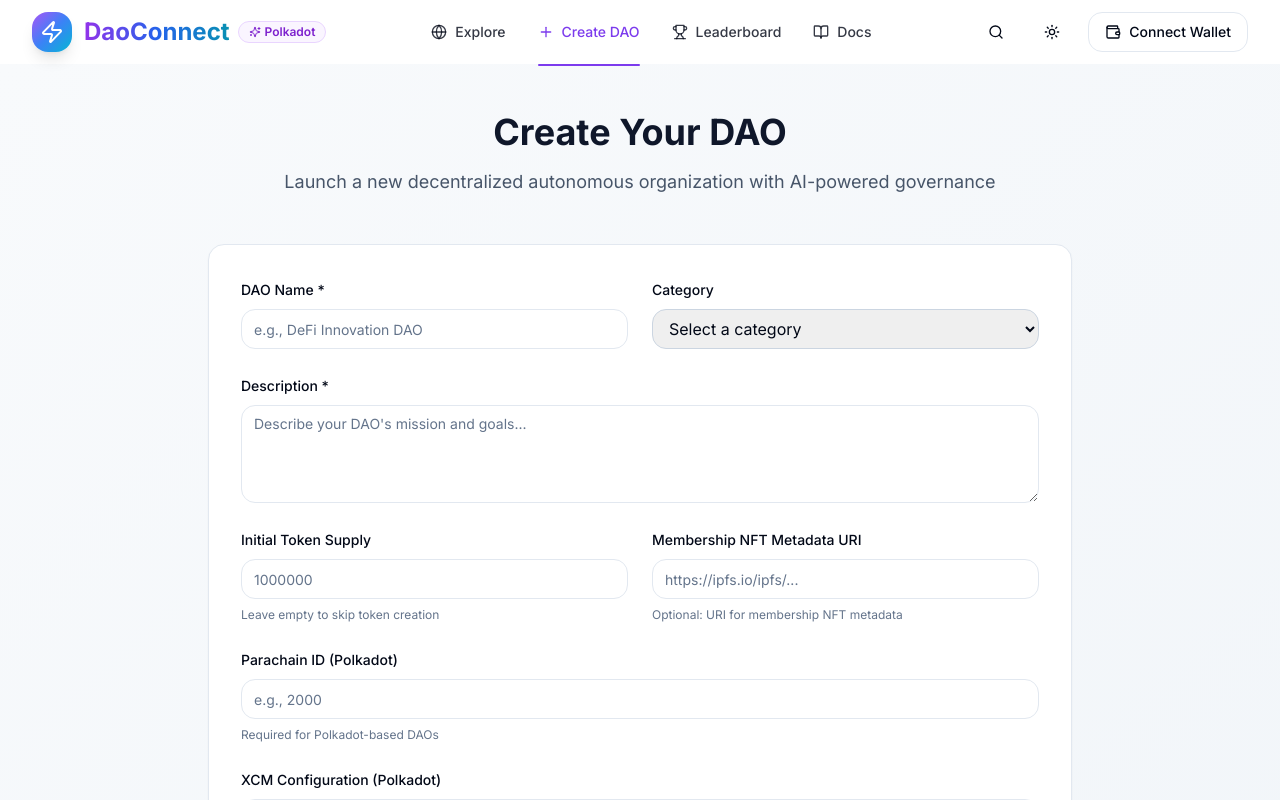
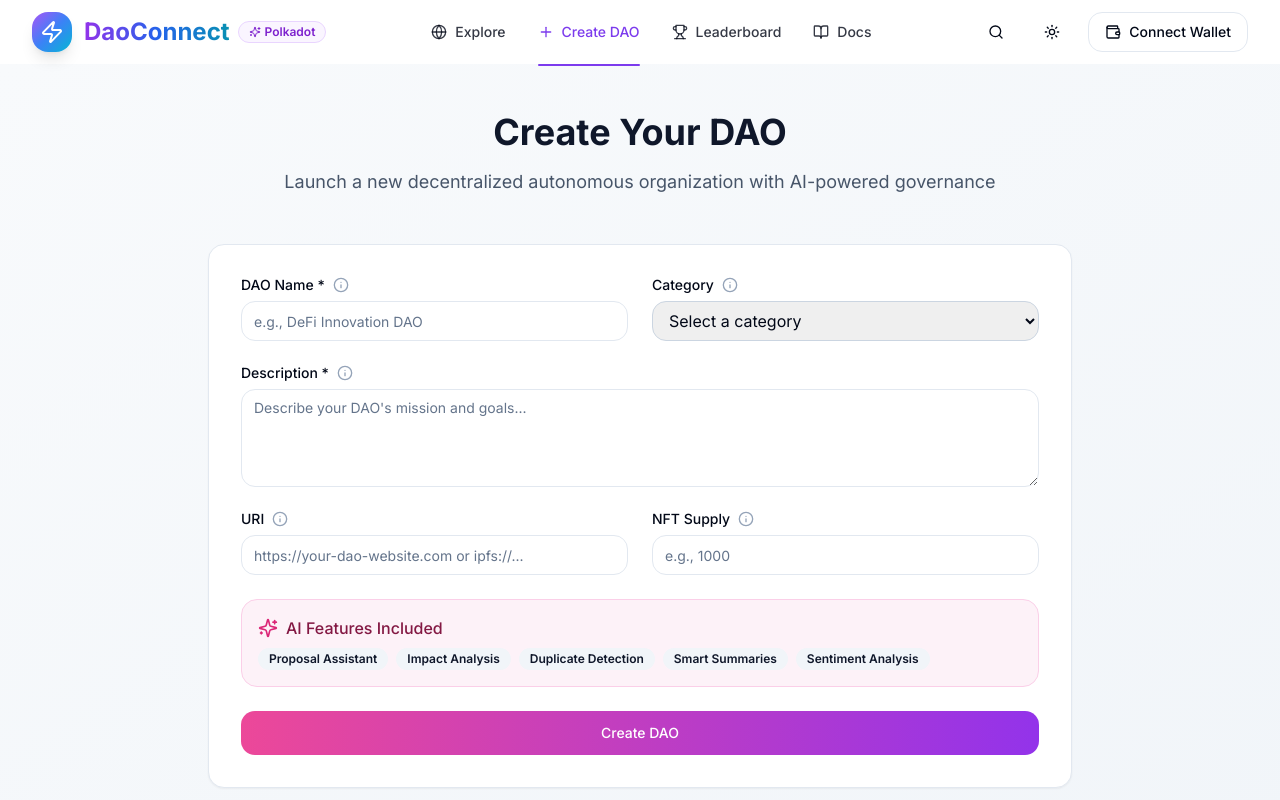
Before and after one commit to Hitanshuser50/DaoConnect, a Next.js app: page /create-dao in a window 1280 px wide. Shown: the top 800 px of the page. Built offline with nearby package versions, Linux system fonts and the light colour scheme.

Commit message:
changes the create dao file

```diff
--- a/components/create-dao-form.tsx
+++ b/components/create-dao-form.tsx
@@ -9,8 +9,29 @@ import { Input } from "@/components/ui/input"
 import { Textarea } from "@/components/ui/textarea"
 import { Label } from "@/components/ui/label"
 import { Badge } from "@/components/ui/badge"
-import { Loader2, Sparkles, CheckCircle } from "lucide-react"
+import { Loader2, Sparkles, CheckCircle, Info } from "lucide-react"
 import { useAuth } from "@/lib/auth"
+
+// Custom tooltip component that works reliably
+const InfoTooltip = ({ children, content }: { children: React.ReactNode; content: string }) => {
+  const [isVisible, setIsVisible] = useState(false)
+
+  return (
+    <div className="relative inline-block">
+      <div onMouseEnter={() => setIsVisible(true)} onMouseLeave={() => setIsVisible(false)} className="cursor-help">
+        {children}
+      </div>
+      {isVisible && (
+        <div className="absolute z-50 w-64 p-2 mt-1 text-sm text-white bg-gray-900 rounded-md shadow-lg -top-2 left-6">
+          <div className="relative">
+            {content}
+            <div className="absolute w-2 h-2 bg-gray-900 transform rotate-45 -left-1 top-2"></div>
+          </div>
+        </div>
+      )}
+    </div>
+  )
+}
 
 export function CreateDAOForm() {
   const [isLoading, setIsLoading] = useState(false)
@@ -19,10 +40,8 @@ export function CreateDAOForm() {
     name: "",
     description: "",
     category: "",
-    initialSupply: "",
-    membershipNFTUri: "",
-    parachain: "", // Added for Polkadot
-    xcmConfiguration: "", // Added for Polkadot
+    uri: "",
+    nftSupply: "",
   })
 
   const { wallet } = useAuth()
@@ -39,7 +58,7 @@ export function CreateDAOForm() {
         },
         body: JSON.stringify({
           ...formData,
-          founder: wallet?.address, // Get from auth context
+          founder: wallet?.address,
         }),
       })
 
@@ -91,7 +110,12 @@ export function CreateDAOForm() {
       <form onSubmit={handleSubmit} className="space-y-6">
         <div className="grid md:grid-cols-2 gap-6">
           <div className="space-y-2">
-            <Label htmlFor="name">DAO Name *</Label>
+            <div className="flex items-center gap-2">
+              <Label htmlFor="name">DAO Name *</Label>
+              <InfoTooltip content="Choose a unique and memorable name for your DAO. This will be displayed publicly and used to identify your organization.">
+                <Info className="h-4 w-4 text-slate-400 hover:text-slate-600" />
+              </InfoTooltip>
+            </div>
             <Input
               id="name"
               placeholder="e.g., DeFi Innovation DAO"
@@ -102,7 +126,12 @@ export function CreateDAOForm() {
           </div>
 
           <div className="space-y-2">
-            <Label htmlFor="category">Category</Label>
+            <div className="flex items-center gap-2">
+              <Label htmlFor="category">Category</Label>
+              <InfoTooltip content="Select the primary focus area of your DAO. This helps users discover and understand your organization's purpose.">
+                <Info className="h-4 w-4 text-slate-400 hover:text-slate-600" />
+              </InfoTooltip>
+            </div>
             <select
               id="category"
               className="w-full px-3 py-2 border border-slate-300 rounded-md focus:outline-none focus:ring-2 focus:ring-purple-500"
@@ -120,7 +149,12 @@ export function CreateDAOForm() {
         </div>
 
         <div className="space-y-2">
-          <Label htmlFor="description">Description *</Label>
+          <div className="flex items-center gap-2">
+            <Label htmlFor="description">Description *</Label>
+            <InfoTooltip content="Provide a clear description of your DAO's mission, goals, and what members can expect. This will be visible to potential members.">
+              <Info className="h-4 w-4 text-slate-400 hover:text-slate-600" />
+            </InfoTooltip>
+          </div>
           <Textarea
             id="description"
             placeholder="Describe your DAO's mission and goals..."
@@ -133,52 +167,35 @@ export function CreateDAOForm() {
 
         <div className="grid md:grid-cols-2 gap-6">
           <div className="space-y-2">
-            <Label htmlFor="initialSupply">Initial Token Supply</Label>
+            <div className="flex items-center gap-2">
+              <Label htmlFor="uri">URI</Label>
+              <InfoTooltip content="A web address or IPFS link containing additional metadata about your DAO, such as logos, detailed descriptions, or governance documents.">
+                <Info className="h-4 w-4 text-slate-400 hover:text-slate-600" />
+              </InfoTooltip>
+            </div>
             <Input
-              id="initialSupply"
-              type="number"
-              placeholder="1000000"
-              value={formData.initialSupply}
-              onChange={(e) => setFormData({ ...formData, initialSupply: e.target.value })}
+              id="uri"
+              placeholder="https://your-dao-website.com or ipfs://..."
+              value={formData.uri}
+              onChange={(e) => setFormData({ ...formData, uri: e.target.value })}
             />
-            <p className="text-xs text-slate-500">Leave empty to skip token creation</p>
           </div>
 
           <div className="space-y-2">
-            <Label htmlFor="membershipNFTUri">Membership NFT Metadata URI</Label>
+            <div className="flex items-center gap-2">
+              <Label htmlFor="nftSupply">NFT Supply</Label>
+              <InfoTooltip content="The total number of membership NFTs that can be minted. These NFTs represent membership and voting rights in your DAO.">
+                <Info className="h-4 w-4 text-slate-400 hover:text-slate-600" />
+              </InfoTooltip>
+            </div>
             <Input
-              id="membershipNFTUri"
-              placeholder="https://ipfs.io/ipfs/..."
-              value={formData.membershipNFTUri}
-              onChange={(e) => setFormData({ ...formData, membershipNFTUri: e.target.value })}
+              id="nftSupply"
+              type="number"
+              placeholder="e.g., 1000"
+              value={formData.nftSupply}
+              onChange={(e) => setFormData({ ...formData, nftSupply: e.target.value })}
             />
-            <p className="text-xs text-slate-500">Optional: URI for membership NFT metadata</p>
           </div>
-        </div>
-
-        {/* Polkadot Specific Options */}
-        <div className="space-y-2">
-          <Label htmlFor="parachain">Parachain ID (Polkadot)</Label>
-          <Input
-            id="parachain"
-            type="number"
-            placeholder="e.g., 2000"
-            value={formData.parachain}
-            onChange={(e) => setFormData({ ...formData, parachain: e.target.value })}
-          />
-          <p className="text-xs text-slate-500">Required for Polkadot-based DAOs</p>
-        </div>
-
-        <div className="space-y-2">
-          <Label htmlFor="xcmConfiguration">XCM Configuration (Polkadot)</Label>
-          <Textarea
-            id="xcmConfiguration"
-            placeholder="JSON configuration for XCM"
-            value={formData.xcmConfiguration}
-            onChange={(e) => setFormData({ ...formData, xcmConfiguration: e.target.value })}
-            rows={4}
-          />
-          <p className="text-xs text-slate-500">Optional: Configure cross-chain messaging</p>
         </div>
 
         <div className="bg-pink-50 border border-pink-200 rounded-lg p-4">
```
